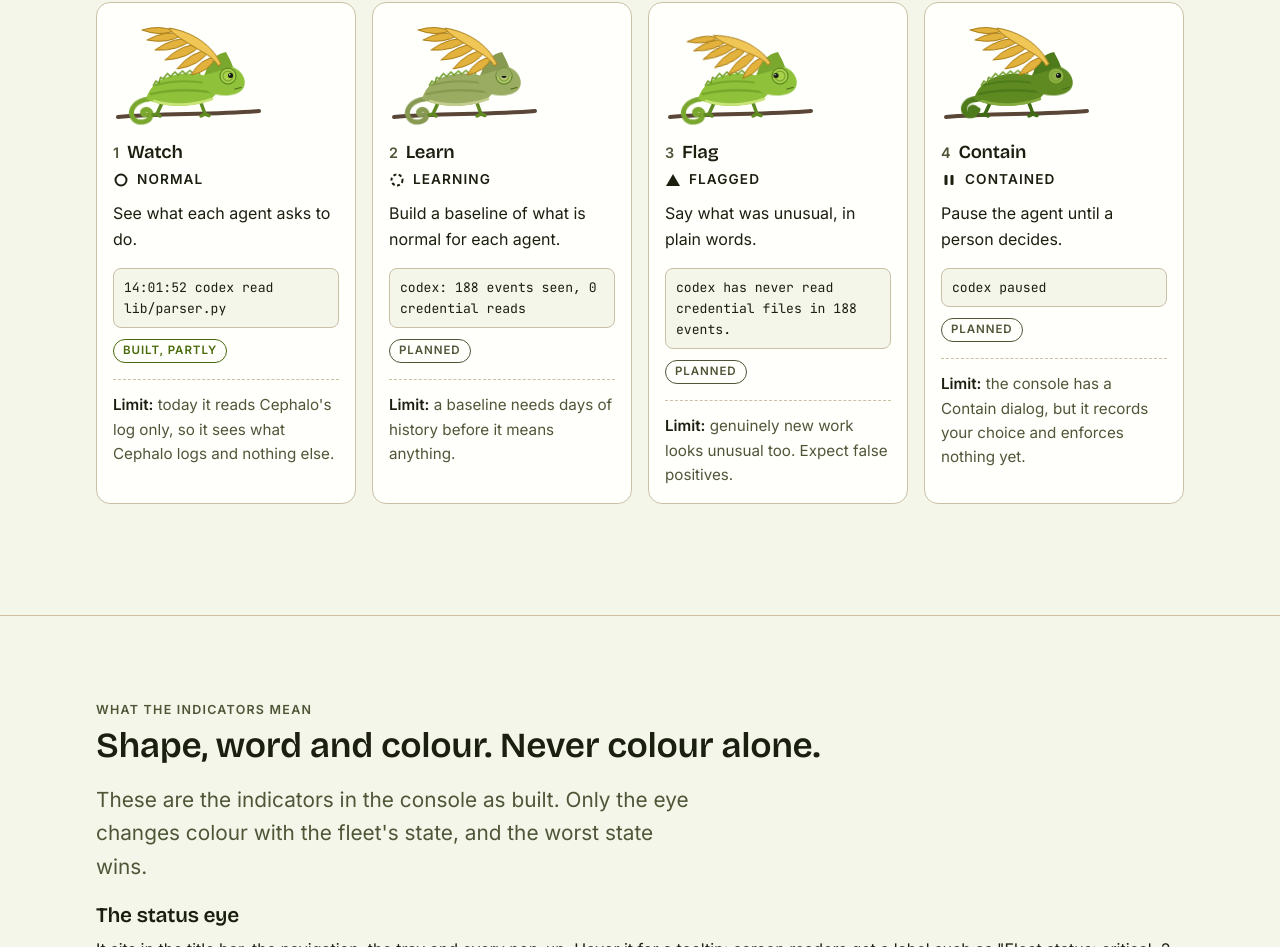
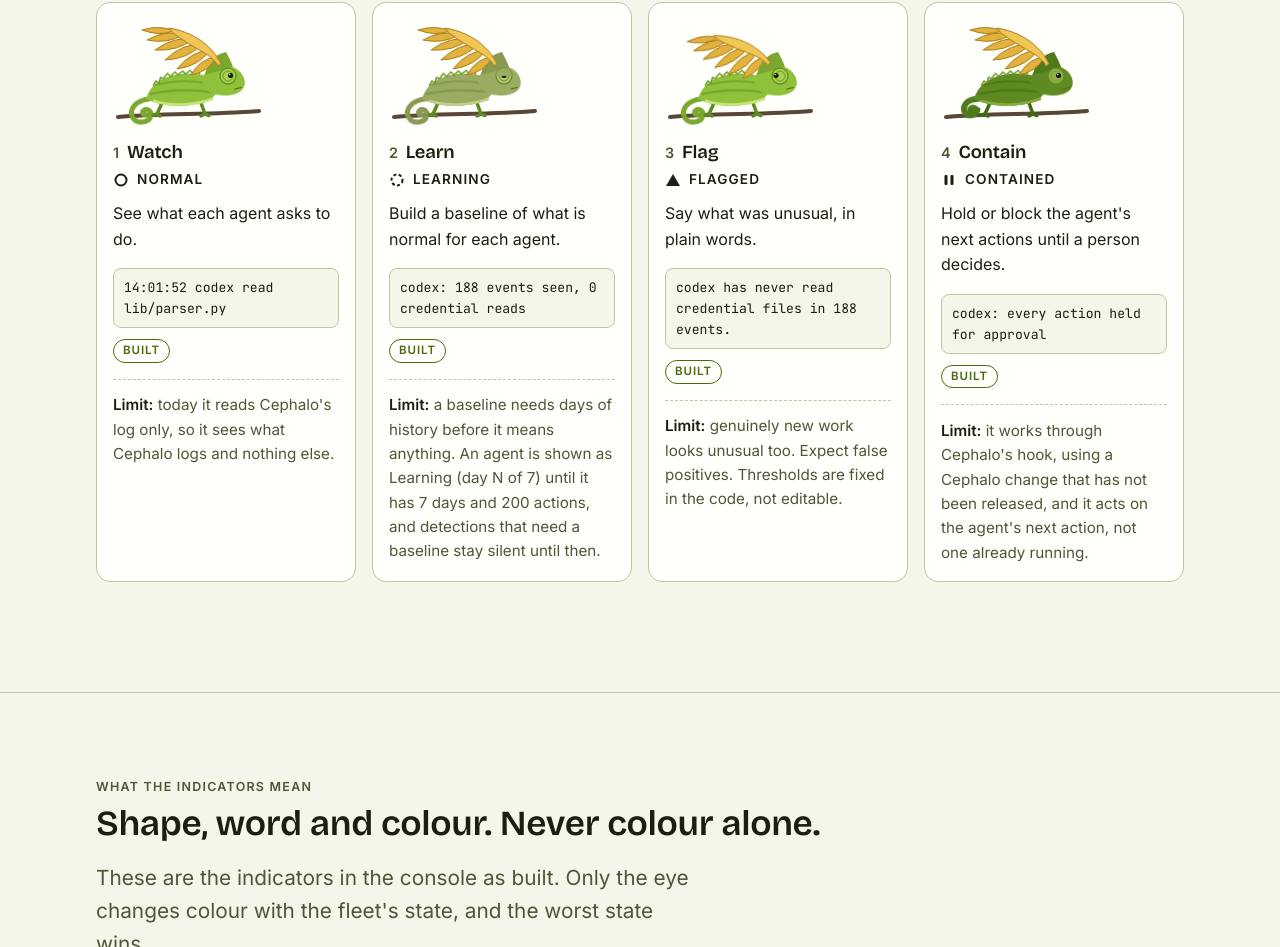
Before and after one commit to nomajorconcerns/sideeye, a plain HTML site: page docs/index.html in a window 1280 px wide. Shown: the part 1853-2800 px from the top of the page. Drawn offline with Linux system fonts and the light colour scheme.

Commit message:
SideEye site: Built/Planned lists match the real engine, Contain, Quarantine, Kill and policies

```diff
--- a/docs/index.html
+++ b/docs/index.html
@@ -65,7 +65,7 @@
       <h1 id="h-hero">Every agent gets the side-eye.</h1>
       <p class="lead">Knows what normal looks like. Notices when it isn't.</p>
       <p>SideEye is agent detection and response for AI agents. The goal is to learn what is normal for each agent on your computer, flag what is not, and contain the agent. It is meant to sit beside Cephalo, which blocks dangerous tool calls before they run, but neither requires the other.</p>
-      <p class="status" style="background:var(--z-surface)"><strong>What exists today.</strong> A desktop console (Windows build tested) running on sample data, and a read-only live view of Cephalo's audit log. Per-agent baselines, anomaly flags and containment are <strong>Planned</strong>, not built. Nothing is downloadable yet.</p>
+      <p class="status" style="background:var(--z-surface)"><strong>What exists today.</strong> A desktop console (Windows build tested) that reads Cephalo's audit log on the same machine, learns a baseline for each agent, raises alerts from twelve detections, and can hold, quarantine or end an agent. It falls back to sample data when it finds no log. Enforcing a hold needs a Cephalo change that has not been released. Owners, teams, other runtimes, signing and tamper protection are <strong>Planned</strong>. Nothing is downloadable yet.</p>
       <div class="btn-row"><a class="btn btn-primary" href="#try">Make an agent misbehave ↓</a><a class="btn" href="https://github.com/nomajorconcerns/sideeye">Watch on GitHub</a></div>
     </div>
     <div class="hero-art">
@@ -127,7 +127,7 @@
         <p class="state-label"><svg viewBox="0 0 16 16" aria-hidden="true"><circle cx="8" cy="8" r="5.5" fill="none" stroke="currentColor" stroke-width="2"/></svg> Normal</p>
         <p>See what each agent asks to do.</p>
         <p class="ev">14:01:52 codex read lib/parser.py</p>
-        <p><span class="tag tag-built">Built, partly</span></p>
+        <p><span class="tag tag-built">Built</span></p>
         <p class="limit"><strong>Limit:</strong> today it reads Cephalo's log only, so it sees what Cephalo logs and nothing else.</p>
       </li>
       <li>
@@ -136,8 +136,8 @@
         <p class="state-label"><svg viewBox="0 0 16 16" aria-hidden="true"><circle cx="8" cy="8" r="5.5" fill="none" stroke="currentColor" stroke-width="2" stroke-dasharray="3 2.4"/></svg> Learning</p>
         <p>Build a baseline of what is normal for each agent.</p>
         <p class="ev">codex: 188 events seen, 0 credential reads</p>
-        <p><span class="tag tag-planned">Planned</span></p>
-        <p class="limit"><strong>Limit:</strong> a baseline needs days of history before it means anything.</p>
+        <p><span class="tag tag-built">Built</span></p>
+        <p class="limit"><strong>Limit:</strong> a baseline needs days of history before it means anything. An agent is shown as Learning (day N of 7) until it has 7 days and 200 actions, and detections that need a baseline stay silent until then.</p>
       </li>
       <li>
         <svg class="ch mascot" data-state="flagged" viewBox="0 0 300 230" role="img" aria-label="Chameleon, state: Flagged"><use href="#ch-art"/></svg>
@@ -145,17 +145,17 @@
         <p class="state-label"><svg viewBox="0 0 16 16" aria-hidden="true"><path d="M8 2 15 14H1Z" fill="currentColor"/></svg> Flagged</p>
         <p>Say what was unusual, in plain words.</p>
         <p class="ev">codex has never read credential files in 188 events.</p>
-        <p><span class="tag tag-planned">Planned</span></p>
-        <p class="limit"><strong>Limit:</strong> genuinely new work looks unusual too. Expect false positives.</p>
+        <p><span class="tag tag-built">Built</span></p>
+        <p class="limit"><strong>Limit:</strong> genuinely new work looks unusual too. Expect false positives. Thresholds are fixed in the code, not editable.</p>
       </li>
       <li>
         <svg class="ch mascot" data-state="contained" viewBox="0 0 300 230" role="img" aria-label="Chameleon, state: Contained"><use href="#ch-art"/></svg>
         <h3>Contain</h3>
         <p class="state-label"><svg viewBox="0 0 16 16" aria-hidden="true"><rect x="3.5" y="3" width="3" height="10" rx="1" fill="currentColor"/><rect x="9.5" y="3" width="3" height="10" rx="1" fill="currentColor"/></svg> Contained</p>
-        <p>Pause the agent until a person decides.</p>
-        <p class="ev">codex paused</p>
-        <p><span class="tag tag-planned">Planned</span></p>
-        <p class="limit"><strong>Limit:</strong> the console has a Contain dialog, but it records your choice and enforces nothing yet.</p>
+        <p>Hold or block the agent's next actions until a person decides.</p>
+        <p class="ev">codex: every action held for approval</p>
+        <p><span class="tag tag-built">Built</span></p>
+        <p class="limit"><strong>Limit:</strong> it works through Cephalo's hook, using a Cephalo change that has not been released, and it acts on the agent's next action, not one already running.</p>
       </li>
     </ol>
   </div>
@@ -174,7 +174,7 @@
     <ul class="legend"><li><span class="tile"><svg viewBox="0 0 16 16" aria-hidden="true"><path d="M8 2 15 14H1Z" fill="#ff6b6b"/></svg></span><strong>Critical</strong><span class="d">Filled triangle. Act now.</span></li><li><span class="tile"><svg viewBox="0 0 16 16" aria-hidden="true"><path d="M8 2.5 14 13.5H2Z" fill="none" stroke="#ff9a4d" stroke-width="1.6"/></svg></span><strong>High</strong><span class="d">Outlined triangle. Review soon.</span></li><li><span class="tile"><svg viewBox="0 0 16 16" aria-hidden="true"><path d="M8 1.5 14.5 8 8 14.5 1.5 8Z" fill="#f0d050"/></svg></span><strong>Medium</strong><span class="d">Diamond. Worth a look.</span></li><li><span class="tile"><svg viewBox="0 0 16 16" aria-hidden="true"><circle cx="8" cy="8" r="5.5" fill="#7fb2ff"/></svg></span><strong>Low</strong><span class="d">Circle. For the record.</span></li></ul>
     <h3>Agent status</h3>
     <ul class="legend"><li><span class="pill"><svg viewBox="0 0 12 12" aria-hidden="true"><circle cx="6" cy="6" r="4" fill="#45d69a"/></svg>Healthy</span><strong>Healthy</strong><span class="d">Inside its baseline.</span></li><li><span class="pill"><svg viewBox="0 0 12 12" aria-hidden="true"><circle cx="6" cy="6" r="4" fill="none" stroke="#858fa2" stroke-width="1.6" stroke-dasharray="2.4 1.8"/></svg>Learning · day 3 of 7</span><strong>Learning</strong><span class="d">Baseline still forming, so it is not judged yet.</span></li><li><span class="pill"><svg viewBox="0 0 12 12" aria-hidden="true"><path d="M6 1.5 11 10.5H1Z" fill="#ff9a4d"/></svg>Anomalous</span><strong>Anomalous</strong><span class="d">Acting outside its baseline.</span></li><li><span class="pill"><svg viewBox="0 0 12 12" aria-hidden="true"><rect x="2.5" y="2" width="2.6" height="8" fill="#b49cff"/><rect x="6.9" y="2" width="2.6" height="8" fill="#b49cff"/></svg>Contained</span><strong>Contained</strong><span class="d">Paused. A decision, not a fault.</span></li></ul>
-    <p class="limit"><strong>Limit:</strong> the states in the console come from sample data. Nothing computes them from a real baseline yet, because baselines are Planned.</p>
+    <p class="limit"><strong>Limit:</strong> the states in this page's demos are simulated. In the app they are computed from Cephalo's log; with no log the app shows sample data and says so.</p>
   </div>
 </section>
 
@@ -319,12 +319,12 @@
       <tbody>
         <tr><th scope="row">1. Notify</th><td>Shows an alert: in the console, in the tray, and as a native notification with Contain and View.</td><td><span class="tag tag-built">Built</span> Windows toast confirmed. macOS and Linux fall back to a plain notice and are untested. Alerts are sample data.</td><td>Everything. Telling you does not change what the agent did.</td></tr>
         <tr><th scope="row">2. Ask</th><td>Holds an action Cephalo would ask about, until you answer: Allow once or Block. No answer in 40 s blocks it.</td><td><span class="tag tag-built">Built</span> Claude Code only, in Enforce mode. Needs a Cephalo change that has not shipped.</td><td>An action you allowed. It runs, and Allow once can't be recalled.</td></tr>
-        <tr><th scope="row">3. Pause</th><td>Stops the agent's next actions until a person decides.</td><td><span class="tag tag-planned">Planned</span> The console has the dialog. It records your choice and enforces nothing.</td><td>What already ran.</td></tr>
-        <tr><th scope="row">4. Kill</th><td>Ends the agent's process.</td><td><span class="tag tag-planned">Planned</span> Same dialog, same gap.</td><td>What already ran. The agent also loses any work it had not saved.</td></tr>
-        <tr><th scope="row">5. Quarantine</th><td>Cuts the agent off from the rest of the machine while you investigate.</td><td><span class="tag tag-planned">Planned</span> Not designed yet.</td><td>Not known yet, because it is not designed. Anything already exposed stays exposed.</td></tr>
+        <tr><th scope="row">3. Contain</th><td>Holds each of the agent's next actions for your approval at a SideEye pop-up. No answer means blocked.</td><td><span class="tag tag-built">Built</span> Needs Enforce mode, and a Cephalo change that has not been released. Without Enforce mode every action is simply blocked.</td><td>An action already running, and what already ran.</td></tr>
+        <tr><th scope="row">4. Quarantine</th><td>Blocks every action the agent tries through Cephalo until you release it.</td><td><span class="tag tag-built">Built</span> Needs the same unreleased Cephalo change.</td><td>It does not isolate the machine or the network. An agent process keeps running, and anything Cephalo does not hook is not stopped.</td></tr>
+        <tr><th scope="row">5. Kill</th><td>Quarantines the agent, then ends the processes you tick.</td><td><span class="tag tag-built">Built</span> Processes are matched by name or command line only, nothing is pre-ticked, and SideEye checks each one again before ending it.</td><td>What already ran, unsaved work in an ended process, and any process the name does not match.</td></tr>
       </tbody>
     </table></div>
-    <p class="limit"><strong>Limit:</strong> the console's Contain dialog also lists "Read-only" and "Revoke one tool". Those are Planned too. Every level acts after the call it responds to, except Ask, which acts before.</p>
+    <p class="limit"><strong>Limit:</strong> "Read-only" and "Revoke one tool" are <span class="tag tag-planned">Planned</span>. Contain and Quarantine act on the next action. Only Ask holds the call in front of you.</p>
   </div>
 </section>
 
@@ -359,7 +359,7 @@
   <div class="wrap">
     <p class="eyebrow">What SideEye sees, stores and sends</p>
     <h2 id="h-data">Nothing leaves the machine.</h2>
-    <p class="lead">This table is taken from the app's source and configuration, as built today. It describes the console and the Cephalo hand-off, not the Planned detection.</p>
+    <p class="lead">This table is taken from the app's source and configuration, as built today. It describes the app and its Cephalo hand-offs. Owners, teams and tamper protection are Planned.</p>
     <div class="tbl-wrap" tabindex="0" role="region" aria-label="Data table, scrolls sideways on small screens">
     <table class="tbl">
       <thead><tr><th scope="col">What</th><th scope="col">Where it is kept</th><th scope="col">How long</th><th scope="col">Leaves the machine?</th></tr></thead>
@@ -397,11 +397,11 @@ netstat -ano | findstr LISTENING</pre><button class="copy" type="button">Copy</b
     <table class="tbl">
       <thead><tr><th scope="col">Area</th><th scope="col">SideEye does</th><th scope="col">SideEye does not</th></tr></thead>
       <tbody>
-        <tr><th scope="row">Today</th><td><span class="tag tag-built">Built</span> Shows a console on sample data, and a live read-only view of Cephalo's audit log.</td><td>Detect anything on its own. Every alert and agent in the console is sample data.</td></tr>
+        <tr><th scope="row">Today</th><td><span class="tag tag-built">Built</span> Reads Cephalo's audit log, builds a baseline per agent, and raises alerts from twelve detections. Shows sample data, labelled, when there is no log.</td><td>See beyond what Cephalo logs. Owners, teams and a blast radius are not known, so they are not shown.</td></tr>
         <tr><th scope="row">What it can see</th><td><span class="tag tag-built">Built</span> Reads what Cephalo logs for Claude Code and Hermes.</td><td>See an agent Cephalo does not hook, or anything Cephalo does not log.</td></tr>
-        <tr><th scope="row">Warm-up</th><td><span class="tag tag-planned">Planned</span> Learn what is normal for each agent from its history.</td><td>Say anything useful in the first days. A new baseline is wide, and a flag from it means little.</td></tr>
-        <tr><th scope="row">False positives</th><td><span class="tag tag-planned">Planned</span> Flag behaviour that is unusual for that agent, with a plain-English reason.</td><td>Tell new work from new danger. A legitimate one-off job will be flagged too. You mark those as expected.</td></tr>
-        <tr><th scope="row">Detection, not prevention</th><td><span class="tag tag-planned">Planned</span> Notice after an action, and contain the agent.</td><td>Stop the first bad action. Blocking before a call runs is Cephalo's job, and it only blocks what its rules match.</td></tr>
+        <tr><th scope="row">Warm-up</th><td><span class="tag tag-built">Built</span> Learns what is normal for each agent from its log: Learning for the first 7 days and 200 actions.</td><td>Say anything useful in the first days. A new baseline is wide, and a flag from it means little.</td></tr>
+        <tr><th scope="row">False positives</th><td><span class="tag tag-built">Built</span> Flags behaviour that is unusual for that agent, with a plain-English reason and a comparison with normal.</td><td>Tell new work from new danger. A legitimate one-off job will be flagged too. You mark those as expected.</td></tr>
+        <tr><th scope="row">Detection, not prevention</th><td><span class="tag tag-built">Built</span> Notices after an action, and can hold or quarantine the agent's next actions.</td><td>Stop the first bad action. Blocking before a call runs is Cephalo's job, and it only blocks what its rules match.</td></tr>
         <tr><th scope="row">Same-user tamper</th><td>Runs as you, like the agents.</td><td>Protect itself from something running as the same user. That includes the agent: it could stop SideEye or edit its files. Tamper protection is <span class="tag tag-planned">Planned</span>. Real isolation needs another OS user or a container.</td></tr>
         <tr><th scope="row">Approving Cephalo's holds</th><td><span class="tag tag-built">Built</span> In Enforce mode, shows a pop-up for an action Cephalo would ask about (Claude Code only). Allow once, or Block. No answer in 40 s means block.</td><td>Work yet for most people. It needs a change to Cephalo that has not shipped, and no "Always allow" exists for real holds.</td></tr>
         <tr><th scope="row">Scope</th><td>Runs as an ordinary app on your machine.</td><td>Act as a sandbox, run kernel code, read prompts or capture the screen.</td></tr>
@@ -418,9 +418,9 @@ netstat -ano | findstr LISTENING</pre><button class="copy" type="button">Copy</b
     <table class="tbl">
       <thead><tr><th scope="col">Topic</th><th scope="col">Today</th><th scope="col">Status</th></tr></thead>
       <tbody>
-        <tr><th scope="row">Detection logic format</th><td>None. The console lists twelve detections (SE-001 to SE-012) as sample data. There is no rule format and no thresholds you can edit.</td><td><span class="tag tag-planned">Planned</span></td></tr>
+        <tr><th scope="row">Detection logic format</th><td>Twelve built-in detections (SE-001 to SE-012), each with a fixed threshold, that you can switch on or off. There is no rule format and no thresholds you can edit.</td><td><span class="tag tag-planned">Planned</span> Editable detections.</td></tr>
         <tr><th scope="row">Input log format</th><td>Cephalo's audit log: one JSON object per line, read only.</td><td><span class="tag tag-built">Built</span></td></tr>
-        <tr><th scope="row">SideEye's own log and export</th><td>None. The Evidence screen and its framework exports (EU AI Act, NIST AI RMF, ISO 42001, SOC 2) are sample data. An export would not make anyone compliant.</td><td><span class="tag tag-planned">Planned</span></td></tr>
+        <tr><th scope="row">SideEye's own log and export</th><td>None. SideEye keeps no log of its own: it reads Cephalo's. The Evidence screen lists your own decisions from this run, and its framework exports (EU AI Act, NIST AI RMF, ISO 42001, SOC 2) are examples. An export would not make anyone compliant.</td><td><span class="tag tag-planned">Planned</span></td></tr>
         <tr><th scope="row">Integrity checks</th><td>None. SideEye does not verify Cephalo's log, and nothing verifies SideEye's files or binary. Signed builds and tamper protection are not done.</td><td><span class="tag tag-planned">Planned</span></td></tr>
         <tr><th scope="row">Next to existing endpoint security</th><td>It does not replace it. SideEye has no kernel sensor and sees no processes. It would add a view of what agents asked to do, which an endpoint tool does not have. Keep your endpoint tools.</td><td><span class="tag tag-planned">Design intent</span></td></tr>
       </tbody>
@@ -435,17 +435,21 @@ netstat -ano | findstr LISTENING</pre><button class="copy" type="button">Copy</b
     <h2 id="h-num">What is built, what is planned, what was measured.</h2>
     <div class="cols2">
       <div class="card"><h3>Built</h3><ul>
-        <li>Desktop console on sample data (Windows build, tested).</li>
+        <li>Desktop console (Windows build, tested) on Cephalo's log, with sample data when there is none.</li>
         <li>Tray icon and always-on-top pop-ups, with the window closed.</li>
-        <li>Read-only live view of Cephalo's log.</li>
+        <li>Per-agent baselines, with a 7-day Learning period.</li>
+        <li>Twelve detections and alerts with evidence, a comparison with normal, and Mark as expected.</li>
+        <li>Contain (hold each action), Quarantine and Kill, through a Cephalo change that has not been released.</li>
+        <li>Suggested Cephalo rules, replayed against the log, written to a file you apply yourself.</li>
         <li>Approval pop-up for Cephalo's holds (Claude Code, Enforce mode, in development).</li>
         <li>Windows native notification (confirmed).</li>
         <li>Start at login, off by default.</li>
-      </ul><p class="limit"><strong>Limit:</strong> none of it detects anything yet.</p></div>
+      </ul><p class="limit"><strong>Limit:</strong> it sees only what Cephalo logs (Claude Code and Hermes), and only the tool, command or path, not network traffic.</p></div>
       <div class="card"><h3>Planned</h3><ul>
-        <li>Per-agent baselines and anomaly flags.</li>
-        <li>Containment that is enforced: pause, kill, quarantine.</li>
-        <li>Real alerts, owners and policies, in place of sample data.</li>
+        <li>Agents outside Cephalo's hooks, and other runtimes.</li>
+        <li>Owners, teams and a blast radius for each agent.</li>
+        <li>Editable detections and thresholds, and rules for alerts a Cephalo rule cannot express.</li>
+        <li>Read-only and revoke-one-tool containment, and isolating the machine or network.</li>
         <li>Signed installers, macOS and Linux builds, staged updates with rollback.</li>
         <li>Tamper protection and integrity checks.</li>
         <li>Measuring per-action overhead (target under 5 ms). It cannot be measured today: SideEye is not in Cephalo's action path.</li>
@@ -470,8 +474,8 @@ netstat -ano | findstr LISTENING</pre><button class="copy" type="button">Copy</b
     <h2 id="h-price">What it may cost, later.</h2>
     <p class="banner">Planned. Prices may change. Not on sale yet. There is no checkout, and nothing checks a licence.</p>
     <div class="plans">
-      <article class="card plan"><h3>Free</h3><p class="price">$0</p><p class="for">For one developer, on their own machine.</p><ul><li>The console and Cephalo log view that exist today.</li><li>Which Planned features are included is not decided.</li></ul><span class="tag tag-planned">Planned</span></article>
-      <article class="card plan"><h3>Pro</h3><p class="price">About $12 <small>/ dev / month</small></p><p class="for">For developers who run several agents.</p><ul><li>Baselines, flags and containment are the Planned core.</li><li>The exact split between plans is not decided.</li></ul><span class="tag tag-planned">Planned</span></article>
+      <article class="card plan"><h3>Free</h3><p class="price">$0</p><p class="for">For one developer, on their own machine.</p><ul><li>The app as it exists today.</li><li>Which Planned features are included is not decided.</li></ul><span class="tag tag-planned">Planned</span></article>
+      <article class="card plan"><h3>Pro</h3><p class="price">About $12 <small>/ dev / month</small></p><p class="for">For developers who run several agents.</p><ul><li>Baselines, flags and containment exist in the app today.</li><li>The exact split between plans is not decided.</li></ul><span class="tag tag-planned">Planned</span></article>
       <article class="card plan"><h3>Team</h3><p class="price">Not set</p><p class="for">For teams that want one view across developers.</p><ul><li>Not designed yet.</li></ul><span class="tag tag-planned">Planned</span></article>
       <article class="card plan"><h3>Enterprise</h3><p class="price">Not set</p><p class="for">For organisations with identity, hosting and compliance needs.</p><ul><li>Not designed yet.</li></ul><span class="tag tag-planned">Planned</span></article>
     </div>
--- a/docs/js/playground.js
+++ b/docs/js/playground.js
@@ -127,7 +127,7 @@ async function init(root) {
   function containLane(n) {
     const L = lanes[n];
     L.state = "contained"; L.contain.hidden = true;
-    addRow(L, { kind: "contained", tag: "CONTAINED", text: `${n} paused`, why: "Simulation: in the real product this is Planned, not built." });
+    addRow(L, { kind: "contained", tag: "CONTAINED", text: `${n} paused`, why: "Simulation. The real app holds or blocks the agent's next actions through Cephalo; this demo does not." });
     paintState();
     live.textContent = `CONTAINED: ${n} is paused.`;
     setStatus(`${n} is paused. Its lane has stopped.`);
```
Also changed, not shown: 1 other file.
